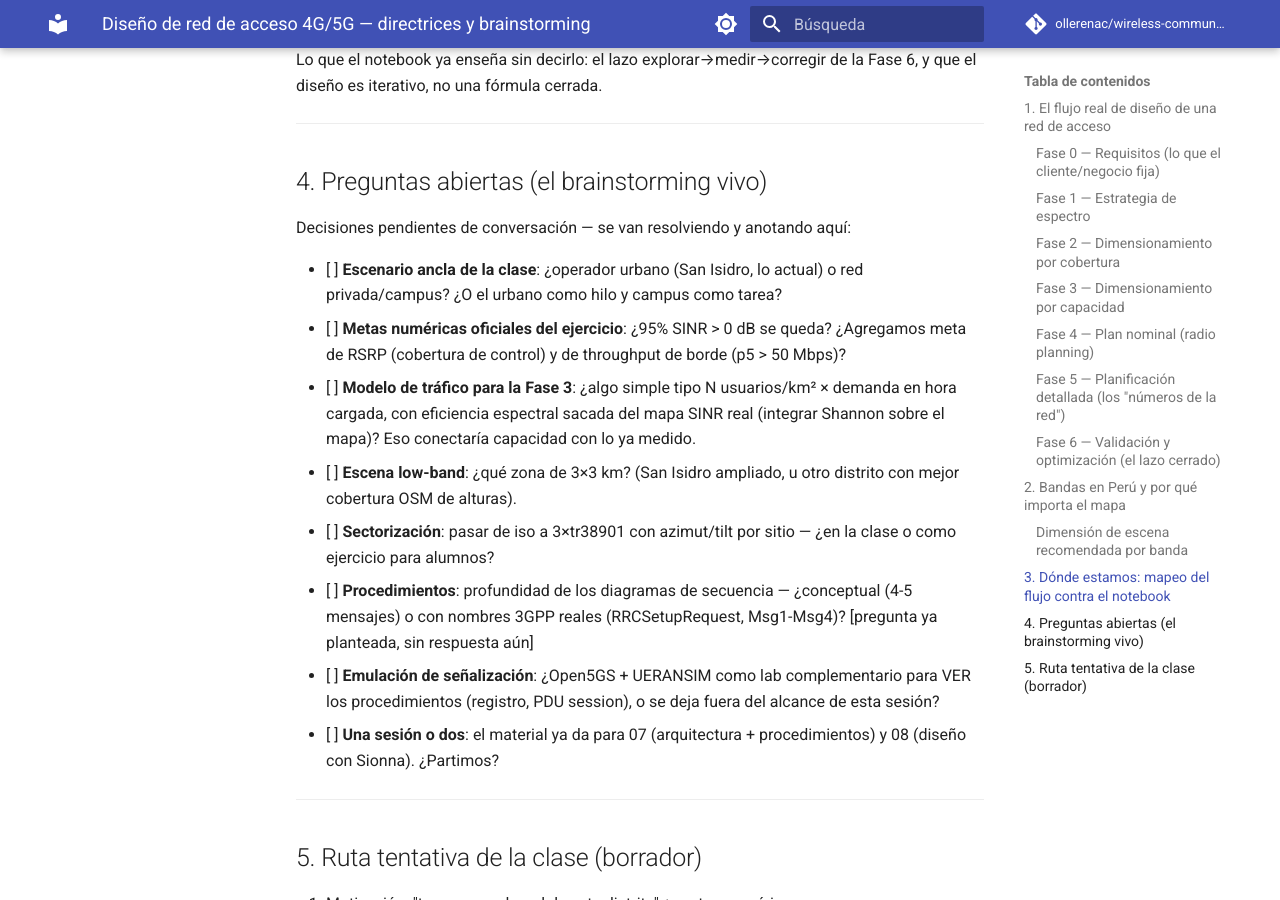
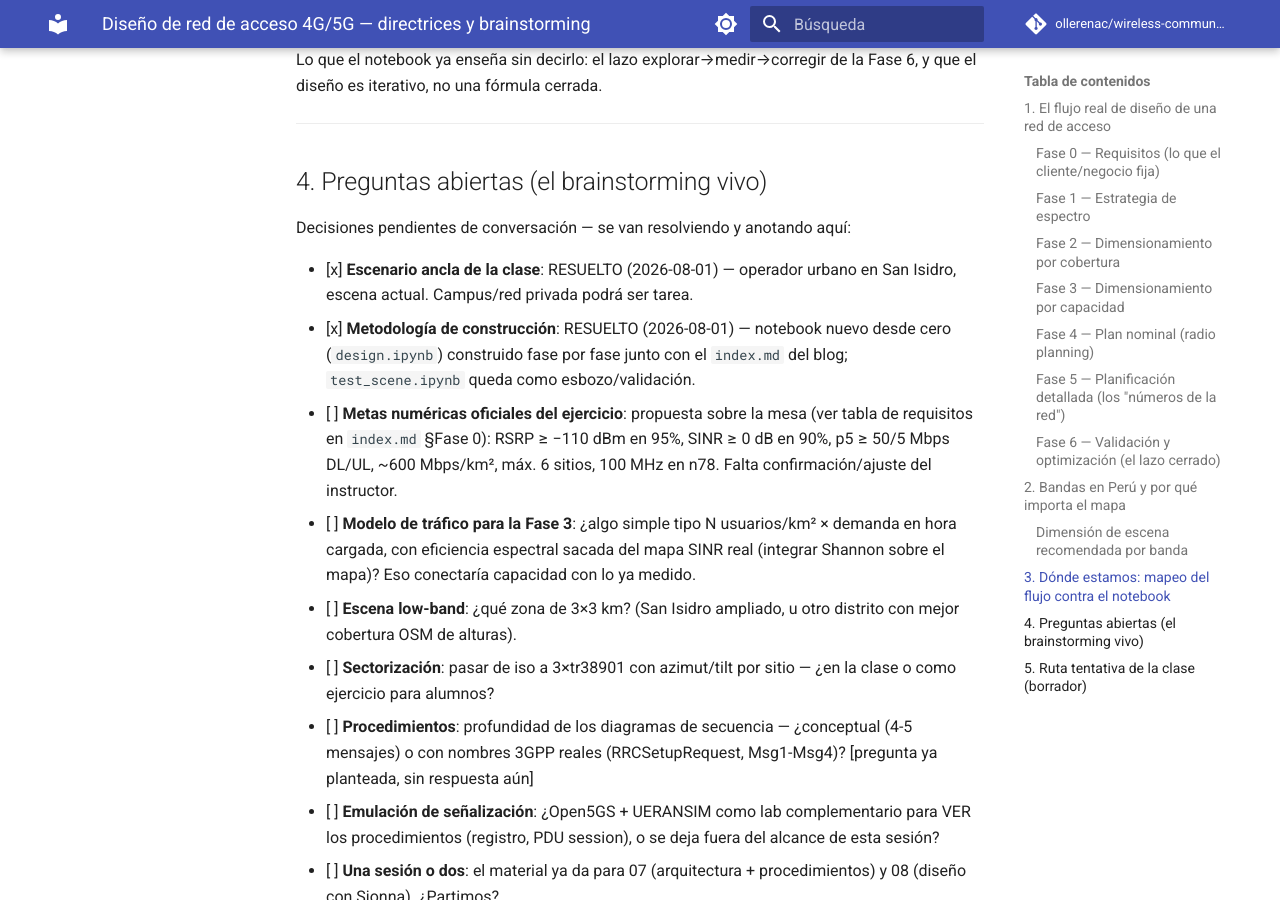
Before and after one commit to ollerenac/wireless-communication-systems, an MkDocs documentation site: the page built from docs/sessions/07-network-design/brainstorming-diseno-red.md, in a window 1280 px wide and 900 px high, scrolled down 4298 px. Built offline with MkDocs 1.6.1 and Material for MkDocs 9.7.7, drawn with Linux system fonts in a browser that asks for light colours; comment, search, counter and statistics services are not loaded.

Commit message:
feat(07-network-design): Fase 0 — requisitos del encargo (index.md + design.ipynb)
Start of the phase-by-phase build agreed with the instructor: fresh
design.ipynb (requirements as project constants, R5 traffic math with
explicit business assumptions, executed) and index.md opening with the
urban-operator brief for San Isidro, RSRP/SINR/RSRQ roles, probabilistic
coverage targets, busy-hour dimensioning, the R1-R8 requirements table
and a concept-check. Brainstorming doc: anchor scenario and methodology
marked resolved; numeric targets pending instructor confirmation.
Also registers the ran-design Jupyter kernelspec (was env-only).

Co-Authored-By: Claude Fable 5 <noreply@anthropic.com>

```diff
--- a/docs/sessions/07-network-design/brainstorming-diseno-red.md
+++ b/docs/sessions/07-network-design/brainstorming-diseno-red.md
@@ -142,11 +142,15 @@ la Fase 6, y que el diseño es iterativo, no una fórmula cerrada.
 
 Decisiones pendientes de conversación — se van resolviendo y anotando aquí:
 
-- [ ] **Escenario ancla de la clase**: ¿operador urbano (San Isidro, lo
-  actual) o red privada/campus? ¿O el urbano como hilo y campus como tarea?
-- [ ] **Metas numéricas oficiales del ejercicio**: ¿95% SINR > 0 dB se queda?
-  ¿Agregamos meta de RSRP (cobertura de control) y de throughput de borde
-  (p5 > 50 Mbps)?
+- [x] **Escenario ancla de la clase**: RESUELTO (2026-08-01) — operador
+  urbano en San Isidro, escena actual. Campus/red privada podrá ser tarea.
+- [x] **Metodología de construcción**: RESUELTO (2026-08-01) — notebook nuevo
+  desde cero (`design.ipynb`) construido fase por fase junto con el
+  `index.md` del blog; `test_scene.ipynb` queda como esbozo/validación.
+- [ ] **Metas numéricas oficiales del ejercicio**: propuesta sobre la mesa
+  (ver tabla de requisitos en `index.md` §Fase 0): RSRP ≥ −110 dBm en 95%,
+  SINR ≥ 0 dB en 90%, p5 ≥ 50/5 Mbps DL/UL, ~600 Mbps/km², máx. 6 sitios,
+  100 MHz en n78. Falta confirmación/ajuste del instructor.
 - [ ] **Modelo de tráfico para la Fase 3**: ¿algo simple tipo N usuarios/km² ×
   demanda en hora cargada, con eficiencia espectral sacada del mapa SINR real
   (integrar Shannon sobre el mapa)? Eso conectaría capacidad con lo ya medido.
```
Also changed, not shown: docs/sessions/07-network-design/index.md (added, +132 -0 lines), docs/sessions/07-network-design/design.ipynb (added).
